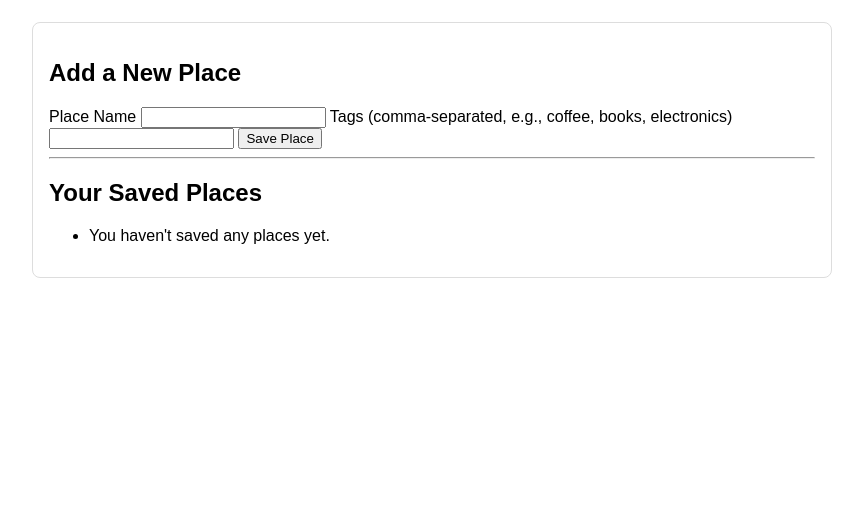
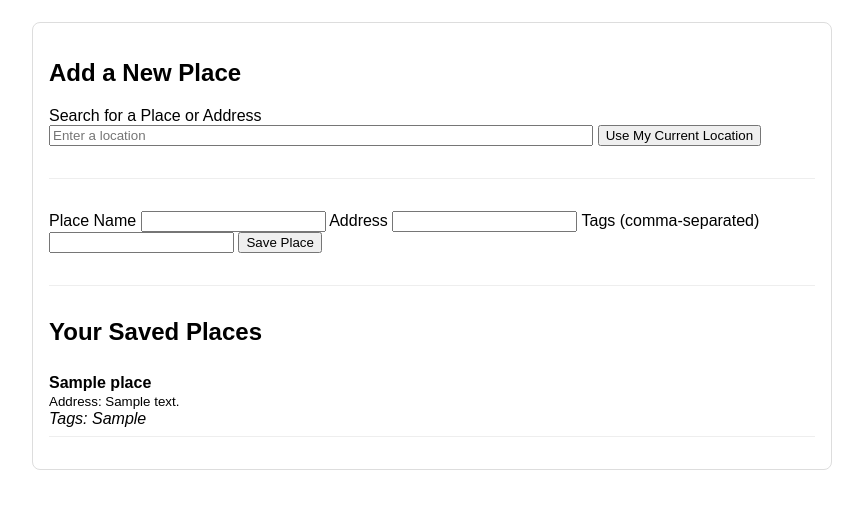
Before and after one commit to reyhanesanaei/my_location_website, a Flask app: page /dashboard in a window 1280 px wide. Shown: the part 128-637 px from the top of the page, without its empty margins (208-1071 px from the left). Run offline with Flask 3, Linux system fonts and the light colour scheme; the visitor is signed in with stand-in values (Sample User, id 1); tables that the repository leaves empty hold one stand-in row (values such as "Sample post").

Commit message:
Feat: Add dashboard form to save new places

```diff
--- a/app.py
+++ b/app.py
@@ -26,6 +26,9 @@ class User(db.Model):
 class SavedPlace(db.Model):
     id = db.Column(db.Integer, primary_key=True)
     place_name = db.Column(db.String(100), nullable=False)
+    address = db.Column(db.String(250), nullable=False)
+    latitude = db.Column(db.Float, nullable=False)
+    longitude = db.Column(db.Float, nullable=False)
     tags = db.Column(db.String(200), nullable=True)
     user_id = db.Column(db.Integer, db.ForeignKey('user.id'), nullable=False)
 
@@ -33,22 +36,15 @@ class SavedPlace(db.Model):
         return f'<SavedPlace {self.place_name}>'
 
 # --- Functions to manage user login state ---
-
 @app.before_request
 def load_logged_in_user():
-    """If a user id is in the session, load the user object from the database."""
     user_id = session.get('user_id')
-
     if user_id is None:
         g.user = None
     else:
-        # Get the user data from the database
         g.user = User.query.get(user_id)
 
 def login_required(view):
-    """
-    A decorator to protect views. Redirects to login page if user is not logged in.
-    """
     @functools.wraps(view)
     def wrapped_view(**kwargs):
         if g.user is None:
@@ -58,10 +54,8 @@ def login_required(view):
 
 
 # --- Web Page Routes ---
-
 @app.route('/')
 def hello():
-    # Now the homepage just renders the layout
     return render_template('layout.html')
 
 @app.route('/register', methods=('GET', 'POST'))
@@ -69,13 +63,10 @@ def register():
     if request.method == 'POST':
         username = request.form['username']
         password = request.form['password']
-
         hashed_password = generate_password_hash(password)
         new_user = User(username=username, password_hash=hashed_password)
-
         db.session.add(new_user)
         db.session.commit()
-
         flash('Registration successful! Please log in.')
         return redirect(url_for('login'))
     return render_template('register.html')
@@ -86,33 +77,51 @@ def login():
         username = request.form['username']
         password = request.form['password']
         error = None
-
         user = User.query.filter_by(username=username).first()
-
         if user is None or not check_password_hash(user.password_hash, password):
             error = 'Incorrect username or password.'
-
         if error is None:
             session.clear()
             session['user_id'] = user.id
-            return redirect(url_for('dashboard')) # Redirect to the new dashboard
-
+            return redirect(url_for('dashboard'))
         flash(error)
     return render_template('login.html')
 
-# --- NEW: Logout and Dashboard Routes ---
-
 @app.route('/logout')
 def logout():
-    """Clear the current session, including the user_id."""
     session.clear()
     return redirect(url_for('hello'))
 
+# --- THIS IS THE NEW CODE THAT FIXES THE ERROR ---
+@app.route('/add_place', methods=('POST',))
+@login_required
+def add_place():
+    place_name = request.form['place_name']
+    address = request.form['address']
+    latitude = request.form['latitude']
+    longitude = request.form['longitude']
+    tags = request.form['tags']
+
+    new_place = SavedPlace(
+        place_name=place_name,
+        address=address,
+        latitude=float(latitude),
+        longitude=float(longitude),
+        tags=tags,
+        user_id=g.user.id
+    )
+
+    db.session.add(new_place)
+    db.session.commit()
+
+    return redirect(url_for('dashboard'))
+
+# --- THIS IS THE UPDATED DASHBOARD ROUTE ---
 @app.route('/dashboard')
-@login_required  # This protects the page
+@login_required
 def dashboard():
-    """Show the user's personal dashboard."""
-    return render_template('dashboard.html')
+    user_places = SavedPlace.query.filter_by(user_id=g.user.id).all()
+    return render_template('dashboard.html', places=user_places)
 
 
 # --- Run the App ---
--- a/templates/dashboard.html
+++ b/templates/dashboard.html
@@ -1,3 +1,5 @@
+<!-- FILE: templates/dashboard.html -->
+
 {% extends 'layout.html' %}
 
 {% block title %}Dashboard{% endblock %}
@@ -11,31 +13,118 @@
   <!-- Section 1: Form to Add a New Place -->
   <h2>Add a New Place</h2>
   <form method="post" action="{{ url_for('add_place') }}">
+    <label for="search-box">Search for a Place or Address</label>
+    <div>
+      <input id="search-box" type="text" placeholder="Enter a location" style="width: 70%; display: inline-block;">
+      <button type="button" onclick="getCurrentLocation()">Use My Current Location</button>
+    </div>
+    <!-- A container to show search results -->
+    <div id="search-results"></div>
+
+    <hr>
+
+    <!-- These fields will be filled automatically -->
     <label for="place_name">Place Name</label>
     <input name="place_name" id="place_name" required>
 
-    <label for="tags">Tags (comma-separated, e.g., coffee, books, electronics)</label>
+    <label for="address">Address</label>
+    <input name="address" id="address" required>
+
+    <label for="tags">Tags (comma-separated)</label>
     <input name="tags" id="tags">
+
+    <!-- Hidden inputs -->
+    <input type="hidden" id="latitude" name="latitude">
+    <input type="hidden" id="longitude" name="longitude">
 
     <input type="submit" value="Save Place">
   </form>
 
-  <hr> <!-- A horizontal line to separate sections -->
+  <hr>
 
   <!-- Section 2: Display Saved Places -->
   <h2>Your Saved Places</h2>
   <ul>
-    <!-- This loop will display each place the user has saved -->
     {% for place in places %}
       <li>
         <strong>{{ place.place_name }}</strong>
         <br>
+        <small>Address: {{ place.address }}</small>
+        <br>
         <em>Tags: {{ place.tags or 'No tags' }}</em>
       </li>
     {% else %}
-      <!-- This message shows if the user hasn't saved any places yet -->
       <li>You haven't saved any places yet.</li>
     {% endfor %}
   </ul>
 
 {% endblock %}
+
+{% block scripts %}
+<!-- This script block contains the functions -->
+<script>
+  const searchInput = document.getElementById('search-box');
+  const searchResults = document.getElementById('search-results');
+
+  // Listen for typing in the search box
+  searchInput.addEventListener('keyup', () => {
+    const query = searchInput.value;
+    if (query.length < 3) {
+      searchResults.innerHTML = '';
+      return;
+    }
+    // Fetch search suggestions from Nominatim (OpenStreetMap's geocoder)
+    fetch(`https://nominatim.openstreetmap.org/search?format=json&q=${query}`)
+      .then(response => response.json())
+      .then(data => {
+        displayResults(data);
+      });
+  });
+
+  // Function to display the search results as a list
+  function displayResults(features) {
+    searchResults.innerHTML = '';
+    features.forEach(feature => {
+      const li = document.createElement('li');
+      li.textContent = feature.display_name;
+      li.style.cursor = 'pointer';
+      li.onclick = () => {
+        // Extract a shorter name for the place name field
+        const shortName = feature.display_name.split(',')[0];
+        fillInForm(shortName, feature.display_name, feature.lat, feature.lon);
+        searchResults.innerHTML = '';
+        searchInput.value = feature.display_name;
+      };
+      searchResults.appendChild(li);
+    });
+  }
+
+  // Function to get user's current GPS location
+  function getCurrentLocation() {
+    if (navigator.geolocation) {
+      navigator.geolocation.getCurrentPosition((position) => {
+        const lat = position.coords.latitude;
+        const lng = position.coords.longitude;
+        // Use Nominatim Reverse Geocoding to get address from coordinates
+        fetch(`https://nominatim.openstreetmap.org/reverse?format=json&lat=${lat}&lon=${lng}`)
+          .then(response => response.json())
+          .then(data => {
+            if (data.display_name) {
+              fillInForm("Current Location", data.display_name, lat, lng);
+            }
+          });
+      });
+    } else {
+      alert("Your browser does not support geolocation.");
+    }
+  }
+
+  // Helper function to fill the form
+  function fillInForm(name, address, lat, lng) {
+    document.getElementById("place_name").value = name;
+    document.getElementById("address").value = address;
+    document.getElementById("latitude").value = lat;
+    document.getElementById("longitude").value = lng;
+  }
+</script>
+{% endblock %}
--- a/templates/layout.html
+++ b/templates/layout.html
@@ -1,8 +1,9 @@
+<!-- FILE: templates/layout.html -->
+
 <!DOCTYPE html>
 <html lang="en">
 <head>
     <meta charset="UTF-8">
-    <!-- The block title allows child templates to set their own page title -->
     <title>{% block title %}{% endblock %} - My Location App</title>
     <style>
         body { font-family: sans-serif; max-width: 800px; margin: 20px auto; padding: 0 20px; }
@@ -10,16 +11,19 @@
         nav a { margin-right: 15px; text-decoration: none; color: #333; }
         .alert { padding: 1rem; background: #ffdddd; border: 1px solid #ff0000; color: #D8000C; border-radius: 5px; margin-bottom: 1rem;}
         .content { padding: 1rem; border: 1px solid #ddd; border-radius: 8px; }
+        hr { border: 0; border-top: 1px solid #eee; margin: 2rem 0; }
+        ul { list-style: none; padding: 0; }
+        li { padding: 0.5rem 0; border-bottom: 1px solid #eee; }
+        #search-results li:hover { background-color: #f0f0f0; }
     </style>
 </head>
 <body>
     <nav>
         <a href="{{ url_for('hello') }}">Home</a>
-        <!-- This logic shows different links if the user is logged in or not -->
         {% if g.user %}
             <a href="{{ url_for('dashboard') }}">Dashboard</a>
             <a href="{{ url_for('logout') }}">Log Out</a>
-            <span>(Logged in as {{ g.user['username'] }})</span>
+            <span>(Logged in as {{ g.user.username }})</span>
         {% else %}
             <a href="{{ url_for('register') }}">Register</a>
             <a href="{{ url_for('login') }}">Log In</a>
@@ -30,14 +34,15 @@
         {% block header %}{% endblock %}
     </header>
 
-    <!-- This code displays any flashed messages (like errors or success notices) -->
     {% for message in get_flashed_messages() %}
         <div class="alert">{{ message }}</div>
     {% endfor %}
 
-    <!-- The main content from child templates will be injected here -->
     <div class="content">
         {% block content %}{% endblock %}
     </div>
+
+    <!-- This new block allows other pages to add their own scripts -->
+    {% block scripts %}{% endblock %}
 </body>
 </html>
```
